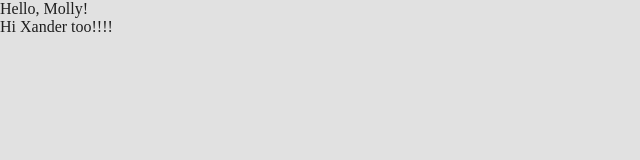
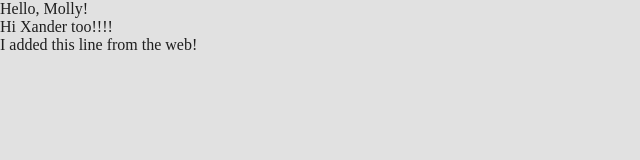
Before and after one commit to xandermunc/Portfolio-Website, a plain HTML site: page index.html in a window 1280 px wide. Shown: the whole page, without its empty margins (0-640 px from the left). Drawn offline with Linux system fonts and the light colour scheme.

Commit message:
Update index.html from the web

```diff
--- a/index.html
+++ b/index.html
@@ -33,6 +33,7 @@
     <!-- This is where you put the stuff you see on yourwebsite! -->
     <p>Hello, Molly!</p>
     <p>Hi Xander too!!!!</p>
+    <p>I added this line from the web!</p>
 
     <script>
         // This is where you put the code (JavaScript) for your website... I don't predict we will need a lot.
```
